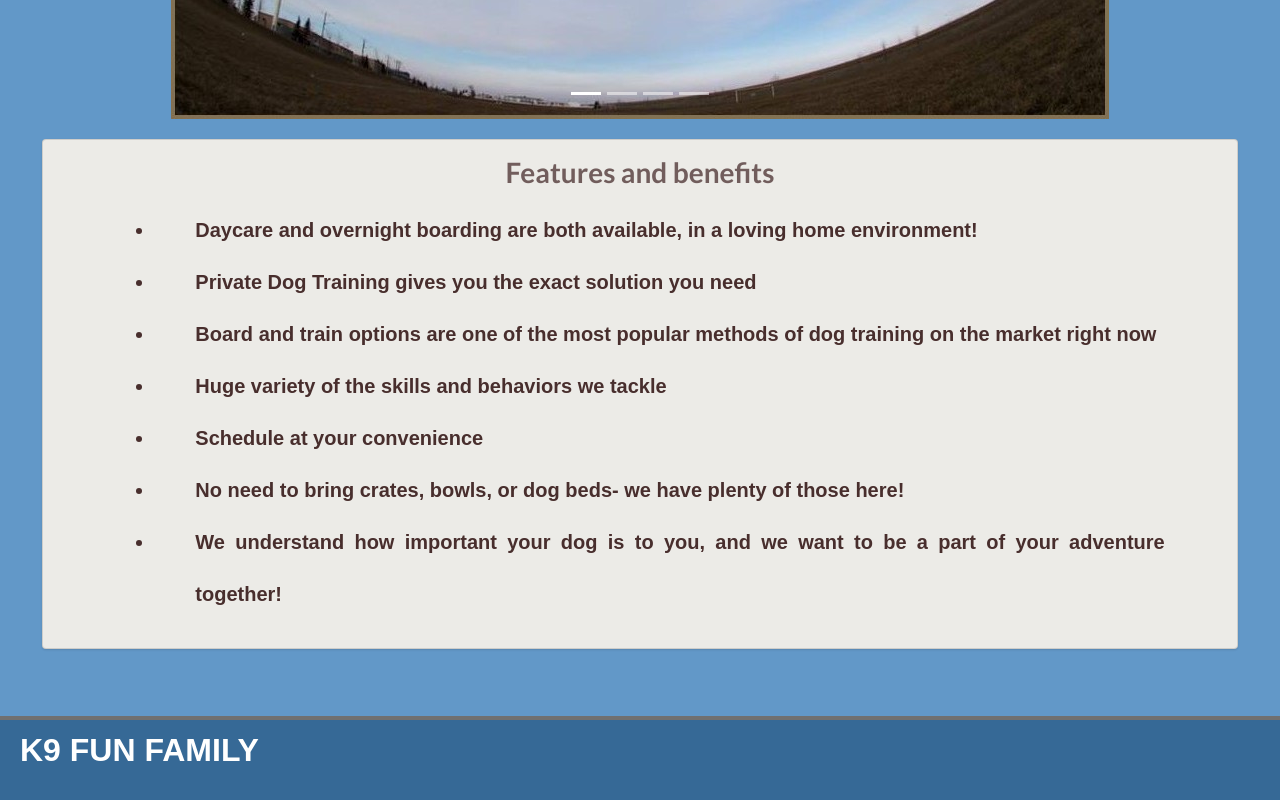
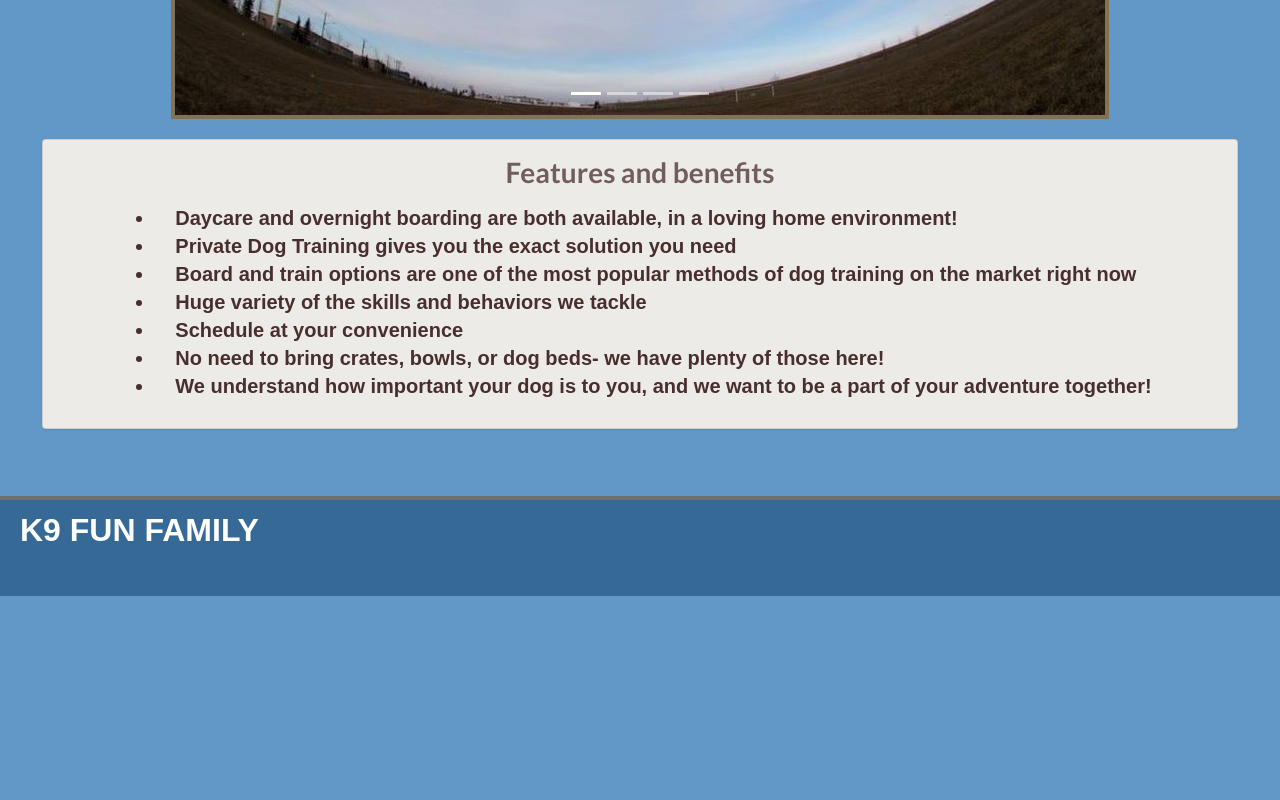
Before and after one commit to g-priime/loginPrototypeV0.0, a React app: page / in a window 1280 px wide. Shown: the part 1401-2201 px from the top of the page. After the commit the page ends 1997 px from the top, so only its background shows below. Built offline with nearby package versions, Linux system fonts and the light colour scheme; no server answers.

Commit message:
Update homePage.css

```diff
--- a/src/css/homePage.css
+++ b/src/css/homePage.css
@@ -19,7 +19,7 @@ p {
 .bold {
     font-size: 20px;
     font-weight: bold;
-    line-height: 39pt;
+    line-height: 21pt;
     color: #482e2d;
     text-align: justify;
     padding-left: 5%;
@@ -27,5 +27,5 @@ p {
 }
 
 ul>li {
-    padding-left: 40px;
+    padding-left: 20px;
 }
```
